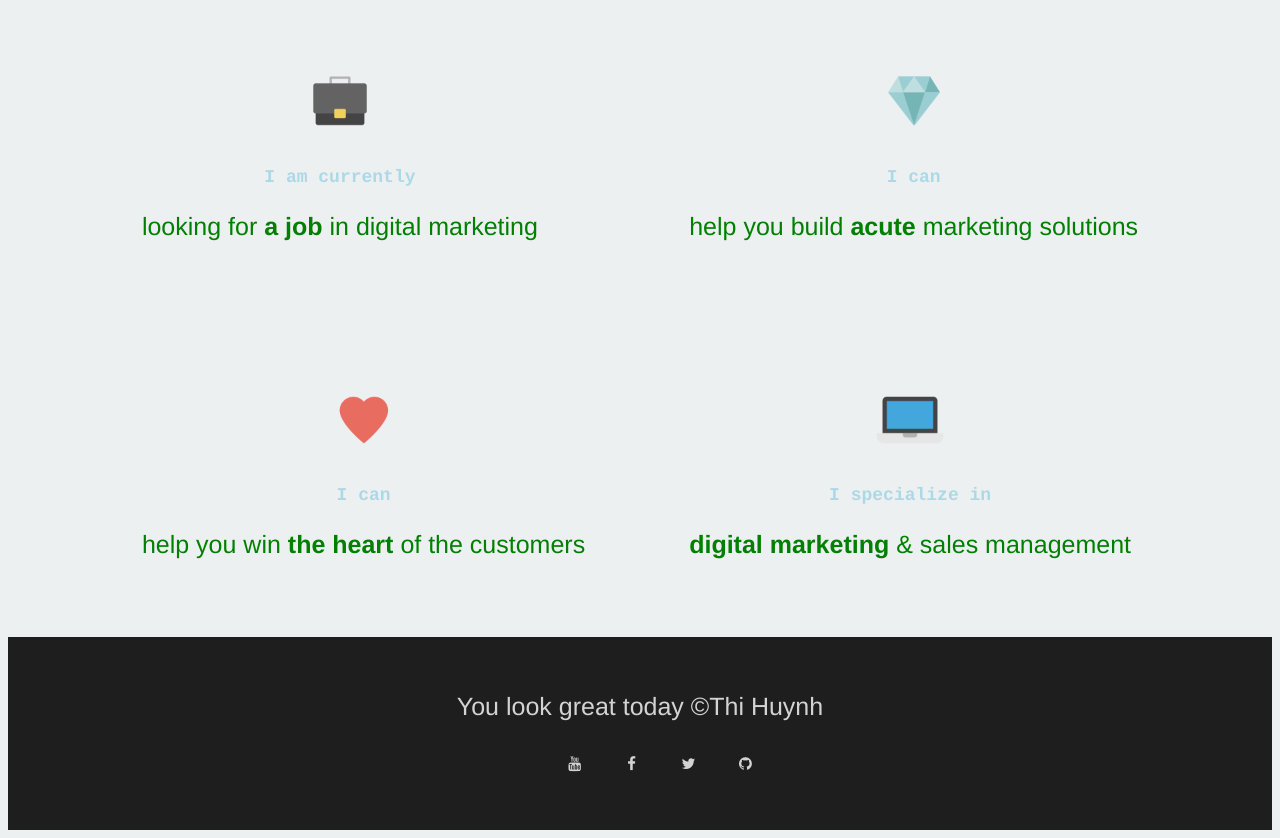
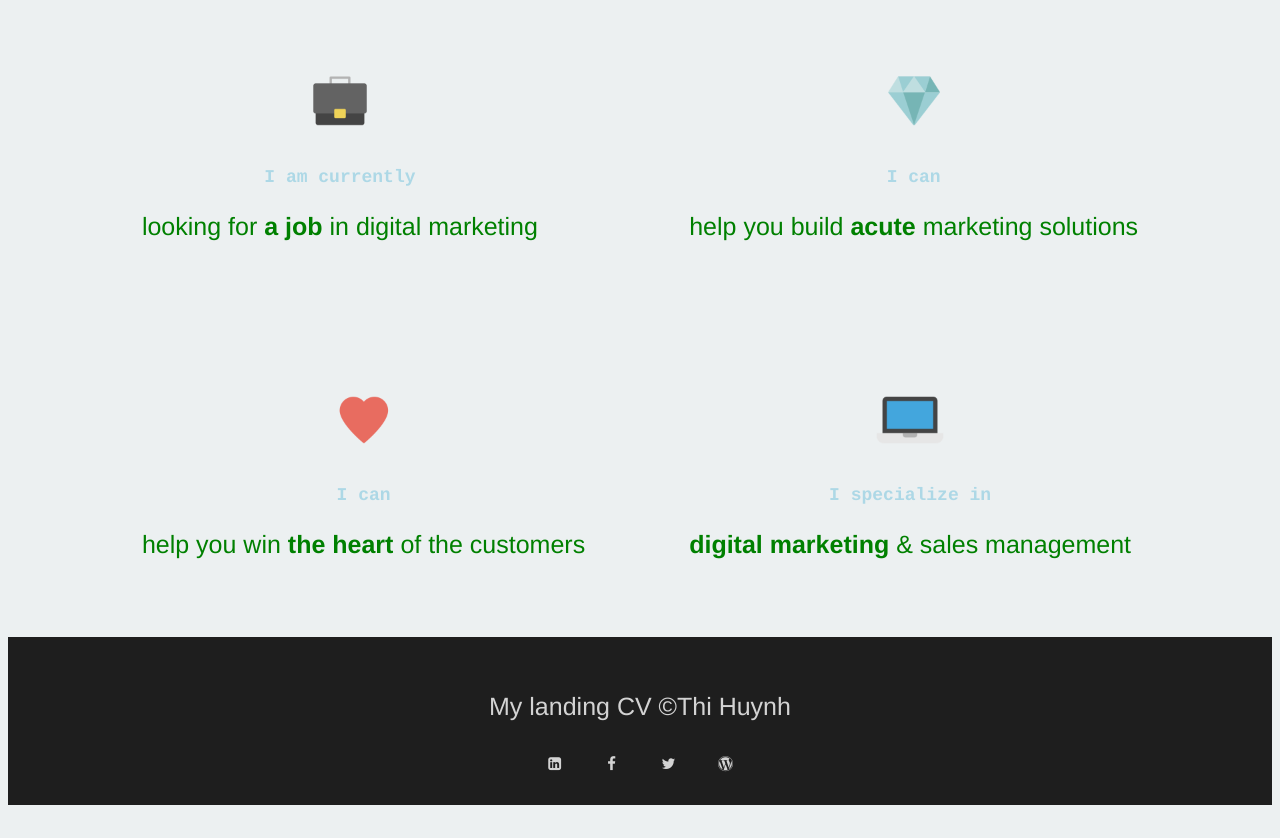
Before and after one commit to kimngaan/kimngaan.github.io, a PHP site: page / in a window 1280 px wide. Shown: the part 685-1523 px from the top of the page. After the commit the page ends 1490 px from the top, so only its background shows below. Run offline with PHP 8.4, Linux system fonts and the light colour scheme; some libraries are stand-ins or nearby versions.

Commit message:
7th commit

```diff
--- a/index.html
+++ b/index.html
@@ -55,12 +55,12 @@
   </table>
 
       <div id="footer">
-      <p>You look great today ©Thi Huynh</p>
+      <p>My landing CV ©Thi Huynh</p>
       <ul class="footer">
-        <li><a href="#"><i class="fa fa-youtube"></i></a></li>
-        <li><a href="#"><i class="fa fa-facebook"></i></a></li>
-        <li><a href="#"><i class="fa fa-twitter"></i></a></li>
-        <li><a href="#"><i class="fa fa-github"></i></a></li>
+        <li><a href="https://www.linkedin.com/in/huynhthi/"><i class="fa fa-linkedin-square" aria-hidden="true"></i></a></li>
+        <li><a href="https://www.facebook.com/huynhngan92"><i class="fa fa-facebook"></i></a></li>
+        <li><a href="https://twitter.com/messages/compose?recipient_id=832502729780109312"><i class="fa fa-twitter"></i></a></li>
+        <li><a href="http://dearfuturecompany.com"><i class="fa fa-wordpress" aria-hidden="true"></i></a></li>
       </ul>
       </div>
   </body>
--- a/style.css
+++ b/style.css
@@ -76,6 +76,7 @@ a:hover {
   padding: 30px;
   background: rgb(30, 30, 30);
   color: lightgrey;
+  text-align: center;
 }
 
 #footer ul {
@@ -90,16 +91,12 @@ a:hover {
   color: white;
 }
 
-
-
-#footer {
-  text-align: center;
-
+.footer {
+  margin:auto;
+  margin-right: 40px;
 }
-
 .footer li {
   display: inline-block;
-  margin: auto;
   width: 50px;
   height: auto;
 }
```
